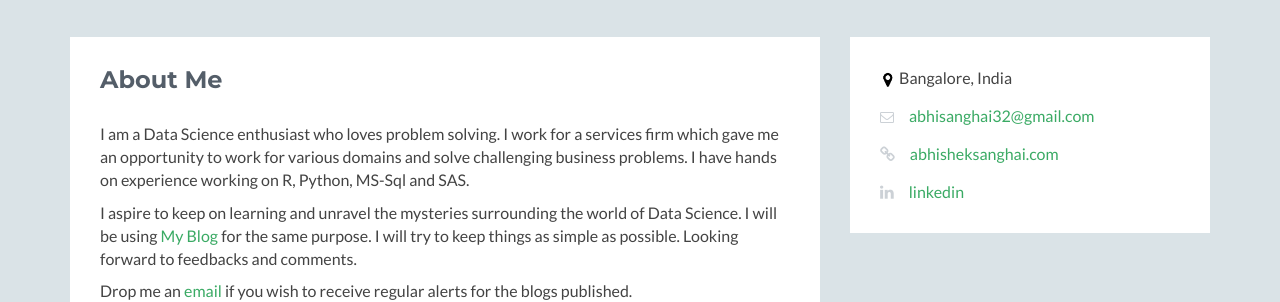
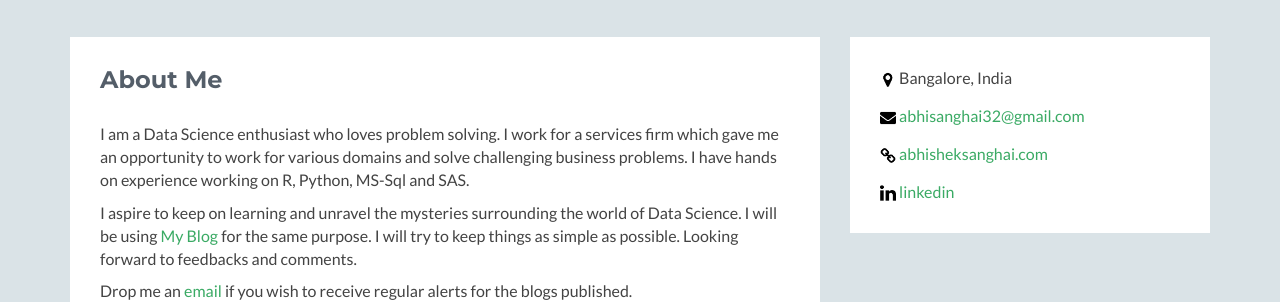
Before and after one commit to abhisheksanghai/abhisheksanghai.github.io, a Jekyll site: the page built from index.html, in a window 1280 px wide. Shown: the part 320-622 px from the top of the page. Built offline with Jekyll 4.4.1, drawn with Linux system fonts in a browser that asks for light colours; nearby versions of some CDN libraries; library files that are not in the unit come from our copies.

Commit message:
Update index.html
Adding more space and changing other icons with image as well

```diff
--- a/index.html
+++ b/index.html
@@ -43,10 +43,10 @@ title: Abhishek Sanghai | Blog
                         <h2 class="heading sr-only">Basic Information</h2>
                         <div class="content">
                             <ul class="list-unstyled">
-                                <li> <img src="/images/Icons/map_marker.png" width="16" height="16"><span class="sr-only">Location:</span>  Bangalore, India</li>
-                                <li><i class="fa fa-envelope-o"></i><span class="sr-only">Email:</span><a href="mailto:abhisanghai32@gmail.com">abhisanghai32@gmail.com</a></li>
-                                <li><i class="fa fa-link"></i><span class="sr-only">Website:</span><a href="#">abhisheksanghai.com</a></li>
-				<li><i class="fa fa-linkedin"></i><span class="sr-only">Linkedin:</span><a href="https://www.linkedin.com/in/abhishek-sanghai-67540450">linkedin</a></li>
+                                <li> <img src="/images/Icons/map_marker.png" width="16" height="16"><span class="sr-only">Location:</span>   Bangalore, India</li>
+                                <li> <img src="/images/Icons/envelope.png" width="16" height="16"><span class="sr-only">Email:</span><a href="mailto:abhisanghai32@gmail.com">   abhisanghai32@gmail.com</a></li>
+                                <li> <img src="/images/Icons/link.png" width="16" height="16"><span class="sr-only">Website:</span><a href="#">   abhisheksanghai.com</a></li>
+				<li> <img src="/images/Icons/linkedin.png" width="16" height="16"><span class="sr-only">Linkedin:</span><a href="https://www.linkedin.com/in/abhishek-sanghai-67540450">   linkedin</a></li>
                             </ul>
                         </div><!--//content-->
                     </div><!--//section-inner-->
```
